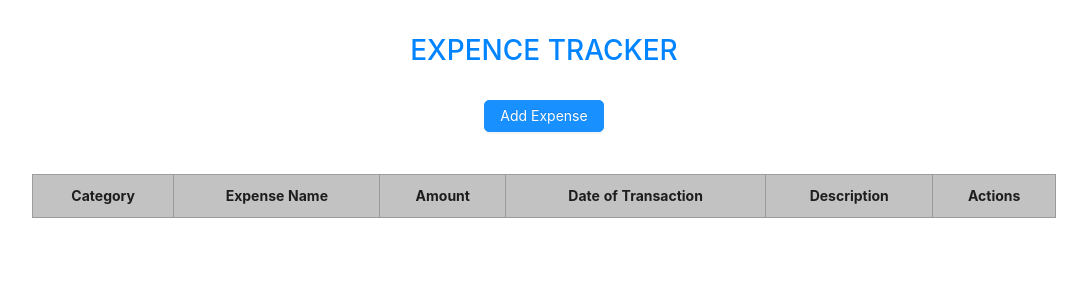
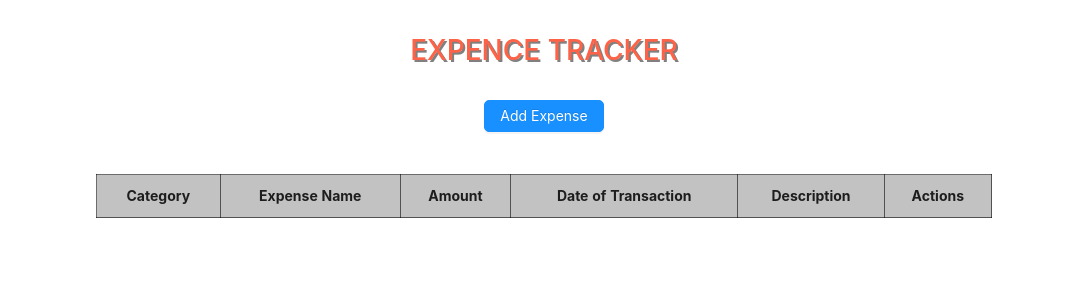
Before and after one commit to Jocybo/tracker, a React (Create React App) app: page / in a window 1280 px wide. Shown: the top 300 px of the page, without its empty margins (96-1183 px from the left). Built offline with nearby package versions, Linux system fonts and the light colour scheme.

Commit message:
UI Updates

```diff
--- a/public/index.html
+++ b/public/index.html
@@ -5,39 +5,13 @@
     <link rel="icon" href="%PUBLIC_URL%/favicon.ico" />
     <meta name="viewport" content="width=device-width, initial-scale=1" />
     <meta name="theme-color" content="#000000" />
-    <meta
-      name="description"
-      content="Web site created using create-react-app"
-    />
+    <meta  name="description"  content="Web site created using create-react-app"/>
     <link rel="apple-touch-icon" href="%PUBLIC_URL%/logo192.png" />
-    <!--
-      manifest.json provides metadata used when your web app is installed on a
-      user's mobile device or desktop. See https://developers.google.com/web/fundamentals/web-app-manifest/
-    -->
     <link rel="manifest" href="%PUBLIC_URL%/manifest.json" />
-    <!--
-      Notice the use of %PUBLIC_URL% in the tags above.
-      It will be replaced with the URL of the `public` folder during the build.
-      Only files inside the `public` folder can be referenced from the HTML.
-
-      Unlike "/favicon.ico" or "favicon.ico", "%PUBLIC_URL%/favicon.ico" will
-      work correctly both with client-side routing and a non-root public URL.
-      Learn how to configure a non-root public URL by running `npm run build`.
-    -->
-    <title>React App</title>
+    <title>Expense Tracker</title>
   </head>
-  <body>
+  <body >
     <noscript>You need to enable JavaScript to run this app.</noscript>
     <div id="root"></div>
-    <!--
-      This HTML file is a template.
-      If you open it directly in the browser, you will see an empty page.
-
-      You can add webfonts, meta tags, or analytics to this file.
-      The build step will place the bundled scripts into the <body> tag.
-
-      To begin the development, run `npm start` or `yarn start`.
-      To create a production bundle, use `npm run build` or `yarn build`.
-    -->
   </body>
 </html>
--- a/src/App.css
+++ b/src/App.css
@@ -5,16 +5,18 @@
 }
 h1{
   text-align: center;
-  color: rgb(0, 132, 255) !important;
+  color:tomato !important;
   font-size: 2em;
   margin-top: 1em !important;
   text-transform: uppercase;
+  text-shadow: 2px 2px grey;
 }
 .expensebtn{
   margin-bottom: 3em;
   margin-top: 1em;
   border-radius: 5px !important;
 }
+
 .ant-modal-header{
   background-color:  rgba(19, 138, 250, 0.815) !important  ;
 }
@@ -25,13 +27,14 @@ h1{
 }
 .expensebtn:hover{
   background-color: rgb(0, 132, 255) !important;
+  box-shadow: 3px 3px rgba(61, 61, 61, 0.315) !important;
 }
 table {
-  width: 80%;
+  width: 70%;
   margin: 0 auto;
 }
 tr,th,td{
-  border: 1px solid rgba(153, 151, 151, 0.938);
+  border: 1px solid rgba(0, 0, 0, 0.575);
   text-align: center;
   padding: 10px;
 }
@@ -41,8 +44,8 @@ th{
 }
 
 th:hover{
-  background-color: rgba(0, 0, 0, 0.527);
-  color: white;
+  background-color: rgb(255, 255, 255);
+  color: rgb(24, 24, 24);
 }
 button {
   padding: 5px;
@@ -58,6 +61,7 @@ button {
 }
 .del:hover {
   background-color: red;
+  box-shadow: 3px 2px rgba(61, 61, 61, 0.315);
 }
 .edit {
   background-color:rgba(9, 136, 255, 0.815) ;
@@ -66,11 +70,13 @@ button {
 }
 .edit:hover {
   background-color:rgb(9, 136, 255) ;
+  box-shadow: 3px 2px rgba(61, 61, 61, 0.315);
 }
 .editbox{
   width: 100px;
   border-radius: 2px;
-  border: 0.5px solid grey;
+  border: 0.5px solid rgb(73, 72, 72);
   outline: none;
   padding-left: 5px;
+  background: transparent;
 }
--- a/src/ModalForm.js
+++ b/src/ModalForm.js
@@ -31,7 +31,7 @@ const ModalForm = () => {
 
   return (
     <>
-      <div>
+      <div className="container">
         <div className="btn_center">
           <Button type="primary" onClick={showModal} className="expensebtn">
             Add Expense
```
